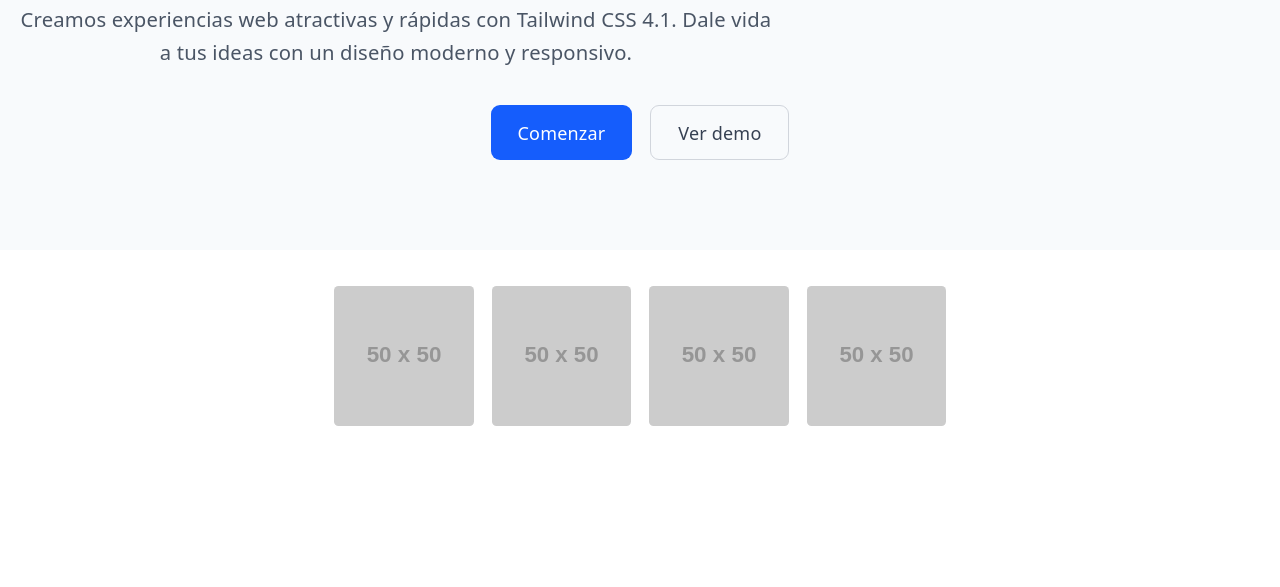
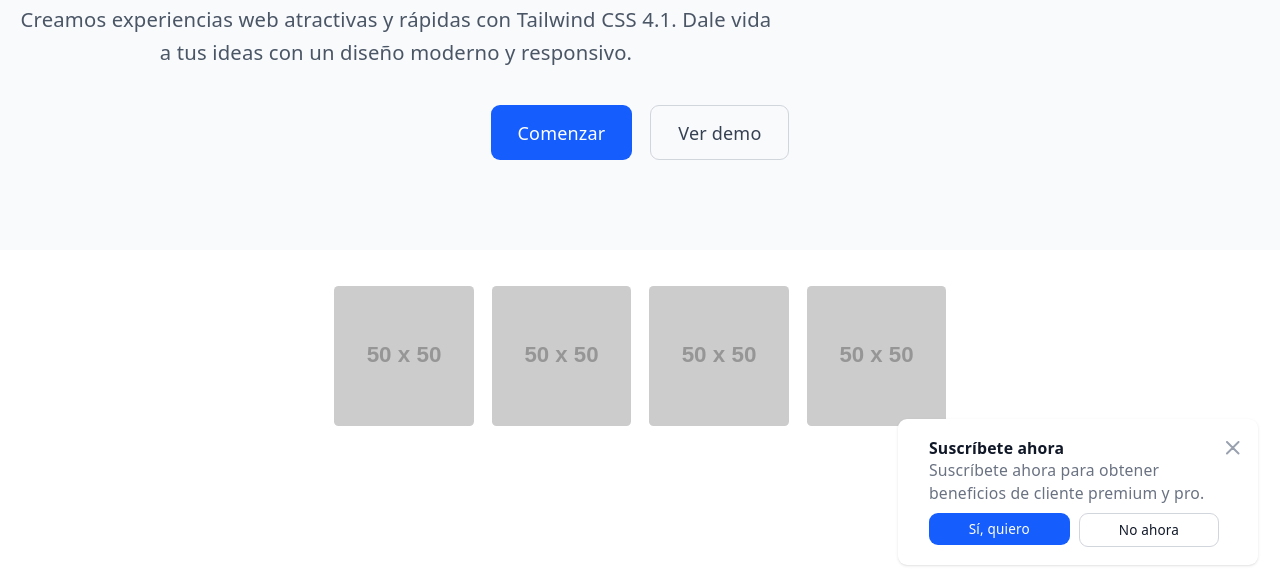
Before and after one commit to MAGSelPad/landing, a website built with Vite: page index.html in a window 1280 px wide. Shown: the part 213-800 px from the top of the page. Built offline with nearby package versions, Linux system fonts and the light colour scheme; placeholder pictures from the web are drawn by us.

Commit message:
Incorporación de JavaScript

```diff
--- a/index.html
+++ b/index.html
@@ -1,11 +1,13 @@
 <!doctype html>
 <html lang="en">
+
 <head>
   <link rel="icon" type="image/svg+xml" href="/favicon.svg" />
   <meta charset="UTF-8" name="viewport" content="width=device-width, initial-scale=1.0" />
   <script src="https://cdn.jsdelivr.net/npm/@tailwindcss/browser@4"></script>
   <title>landing</title>
 </head>
+
 <body>
 
   <nav class="bg-neutral-primary fixed w-full z-20 top-0 start-0 border-b border-default">
@@ -14,26 +16,37 @@
         <img src="https://flowbite.com/docs/images/logo.svg" class="h-7" alt="Flowbite Logo" />
         <span class="self-center text-xl text-heading font-semibold whitespace-nowrap">Flowbite</span>
       </a>
-    <button data-collapse-toggle="navbar-default" type="button" class="inline-flex items-center p-2 w-10 h-10 justify-center text-sm text-body rounded-base md:hidden hover:bg-neutral-secondary-soft hover:text-heading focus:outline-none focus:ring-2 focus:ring-neutral-tertiary" aria-controls="navbar-default" aria-expanded="false">
+      <button data-collapse-toggle="navbar-default" type="button"
+        class="inline-flex items-center p-2 w-10 h-10 justify-center text-sm text-body rounded-base md:hidden hover:bg-neutral-secondary-soft hover:text-heading focus:outline-none focus:ring-2 focus:ring-neutral-tertiary"
+        aria-controls="navbar-default" aria-expanded="false">
         <span class="sr-only">Open main menu</span>
-        <svg class="w-6 h-6" aria-hidden="true" xmlns="http://www.w3.org/2000/svg" width="24" height="24" fill="none" viewBox="0 0 24 24"><path stroke="currentColor" stroke-linecap="round" stroke-width="2" d="M5 7h14M5 12h14M5 17h14"/></svg>
+        <svg class="w-6 h-6" aria-hidden="true" xmlns="http://www.w3.org/2000/svg" width="24" height="24" fill="none"
+          viewBox="0 0 24 24">
+          <path stroke="currentColor" stroke-linecap="round" stroke-width="2" d="M5 7h14M5 12h14M5 17h14" />
+        </svg>
       </button>
       <div class="hidden w-full md:block md:w-auto" id="navbar-default">
-      <ul class="font-medium flex flex-col p-4 md:p-0 mt-4 border border-default rounded-base bg-neutral-secondary-soft md:flex-row md:space-x-8 rtl:space-x-reverse md:mt-0 md:border-0 md:bg-neutral-primary">
+        <ul
+          class="font-medium flex flex-col p-4 md:p-0 mt-4 border border-default rounded-base bg-neutral-secondary-soft md:flex-row md:space-x-8 rtl:space-x-reverse md:mt-0 md:border-0 md:bg-neutral-primary">
           <li>
-          <a href="#" class="block py-2 px-3 text-white bg-brand rounded md:bg-transparent md:text-fg-brand md:p-0" aria-current="page">Home</a>
+            <a href="#" class="block py-2 px-3 text-white bg-brand rounded md:bg-transparent md:text-fg-brand md:p-0"
+              aria-current="page">Home</a>
           </li>
           <li>
-          <a href="#" class="block py-2 px-3 text-heading rounded hover:bg-neutral-tertiary md:hover:bg-transparent md:border-0 md:hover:text-fg-brand md:p-0 md:dark:hover:bg-transparent">About</a>
+            <a href="#"
+              class="block py-2 px-3 text-heading rounded hover:bg-neutral-tertiary md:hover:bg-transparent md:border-0 md:hover:text-fg-brand md:p-0 md:dark:hover:bg-transparent">About</a>
           </li>
           <li>
-          <a href="#" class="block py-2 px-3 text-heading rounded hover:bg-neutral-tertiary md:hover:bg-transparent md:border-0 md:hover:text-fg-brand md:p-0 md:dark:hover:bg-transparent">Services</a>
+            <a href="#"
+              class="block py-2 px-3 text-heading rounded hover:bg-neutral-tertiary md:hover:bg-transparent md:border-0 md:hover:text-fg-brand md:p-0 md:dark:hover:bg-transparent">Services</a>
           </li>
           <li>
-          <a href="#" class="block py-2 px-3 text-heading rounded hover:bg-neutral-tertiary md:hover:bg-transparent md:border-0 md:hover:text-fg-brand md:p-0 md:dark:hover:bg-transparent">Pricing</a>
+            <a href="#"
+              class="block py-2 px-3 text-heading rounded hover:bg-neutral-tertiary md:hover:bg-transparent md:border-0 md:hover:text-fg-brand md:p-0 md:dark:hover:bg-transparent">Pricing</a>
           </li>
           <li>
-          <a href="#" class="block py-2 px-3 text-heading rounded hover:bg-neutral-tertiary md:hover:bg-transparent md:border-0 md:hover:text-fg-brand md:p-0 md:dark:hover:bg-transparent">Contact</a>
+            <a href="#"
+              class="block py-2 px-3 text-heading rounded hover:bg-neutral-tertiary md:hover:bg-transparent md:border-0 md:hover:text-fg-brand md:p-0 md:dark:hover:bg-transparent">Contact</a>
           </li>
         </ul>
       </div>
@@ -42,11 +55,15 @@
 
   <main class="bg-slate-50 dark:bg-gray-900">
     <div id="container-01" class="mx-auto px-4 py-20 text-center">
-         <h1 class="text-4xl font-extrabold tracking-tight text-gray-900 dark:text-white">Tu presencia digital comienza aquí</h1>
-         <p class="mt-6 text-lg leading-relaxed text-gray-600 max-w-2xl mx-auto dark:text-gray-300">Creamos experiencias web atractivas y rápidas con Tailwind CSS 4.1. Dale vida a tus ideas con un diseño moderno y responsivo.</p>
+      <h1 class="text-4xl font-extrabold tracking-tight text-gray-900 dark:text-white">Tu presencia digital comienza
+        aquí</h1>
+      <p class="mt-6 text-lg leading-relaxed text-gray-600 max-w-2xl mx-auto dark:text-gray-300">Creamos experiencias
+        web atractivas y rápidas con Tailwind CSS 4.1. Dale vida a tus ideas con un diseño moderno y responsivo.</p>
       <div id="container-02" class="mt-8 flex justify-center gap-4">
         <button id="start" class="inline-block px-6 py-3 text-white bg-blue-600 rounded-lg">Comenzar</button>
-            <button id="demo" class="inline-block px-6 py-3 border border-gray-300 text-gray-700 rounded-lg dark:border-gray-600 dark:text-white">Ver demo</button>
+        <button id="demo"
+          class="inline-block px-6 py-3 border border-gray-300 text-gray-700 rounded-lg dark:border-gray-600 dark:text-white">Ver
+          demo</button>
       </div>
 
     </div>
@@ -62,5 +79,43 @@
       </div>
     </section>
   </main>
+
+  <div id="toast-interactive"
+    class="hidden fixed right-5 bottom-5 flex items-center w-full max-w-xs p-4 space-x-4 text-gray-500 bg-white divide-x divide-gray-200 rounded-lg shadow-sm dark:text-gray-400 dark:divide-gray-700 dark:bg-gray-800"
+    role="alert">
+    <div class="flex">
+
+      <!-- Content -->
+      <div class="ms-3 text-sm font-normal">
+        <span class="mb-1 text-sm font-semibold text-gray-900 dark:text-white">Suscríbete ahora</span>
+        <div class="mb-2">Suscríbete ahora para obtener beneficios de cliente premium y pro.</div>
+        <div class="grid grid-cols-2 gap-2">
+          <div>
+            <a href="#"
+              class="inline-flex justify-center w-full px-2 py-1.5 text-xs font-medium text-white bg-blue-600 rounded-lg hover:bg-blue-700 focus:ring-4 focus:outline-none focus:ring-blue-300 dark:bg-blue-500 dark:hover:bg-blue-600 dark:focus:ring-blue-800">Sí,
+              quiero</a>
+          </div>
+          <div>
+            <a href="#"
+              class="inline-flex justify-center w-full px-2 py-1.5 text-xs font-medium text-gray-900 bg-white border border-gray-300 rounded-lg hover:bg-gray-100 focus:ring-4 focus:outline-none focus:ring-gray-200 dark:bg-gray-600 dark:text-white dark:border-gray-600 dark:hover:bg-gray-700 dark:hover:border-gray-700 dark:focus:ring-gray-700">No
+              ahora</a>
+          </div>
+        </div>
+      </div>
+
+      <!-- Close button -->
+      <button type="button"
+        class="ms-auto -mx-1.5 -my-1.5 p-1.5 inline-flex items-center justify-center w-8 h-8 text-gray-400 bg-white rounded-lg hover:text-gray-900 hover:bg-gray-100 focus:ring-2 focus:ring-gray-300 dark:text-gray-500 dark:hover:text-white dark:bg-gray-800 dark:hover:bg-gray-700"
+        data-dismiss-target="#toast-interactive" aria-label="Close">
+        <span class="sr-only">Close</span>
+        <svg class="w-3 h-3" xmlns="http://www.w3.org/2000/svg" fill="none" viewBox="0 0 14 14" aria-hidden="true">
+          <path stroke="currentColor" stroke-linecap="round" stroke-linejoin="round" stroke-width="2"
+            d="m1 1 6 6m0 0 6 6M7 7l6-6M7 7l-6 6" />
+        </svg>
+      </button>
+    </div>
+  </div>
+  <script src="js/file01.js" defer></script>
 </body>
+
 </html>
--- /dev/null
+++ b/js/file01.js
@@ -0,0 +1,26 @@
+"use strict";
+
+const showToast = () => {
+    const toast = document.getElementById("toast-interactive");
+    if (toast) {
+        toast.classList.add("md:block");
+    }
+};
+
+(() => {
+    showToast();
+})();
+
+const showVideo = () => {
+    const demo = document.getElementById("demo");
+    if (demo) {
+        demo.addEventListener("click", () => {
+            window.open("https://www.youtube.com/watch?v=dQw4w9WgXcQ", "_blank");
+        });
+    }
+};
+
+(() => {
+    showToast();
+    showVideo();
+})();
```
Lines whose indentation alone changed are shown as unchanged.
